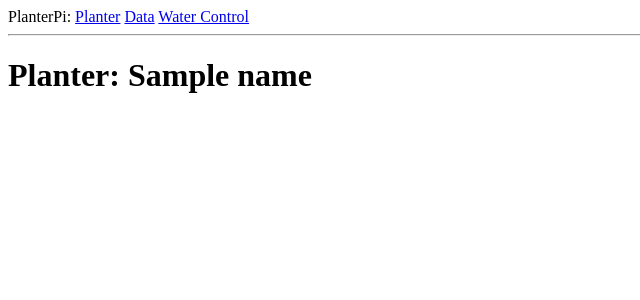
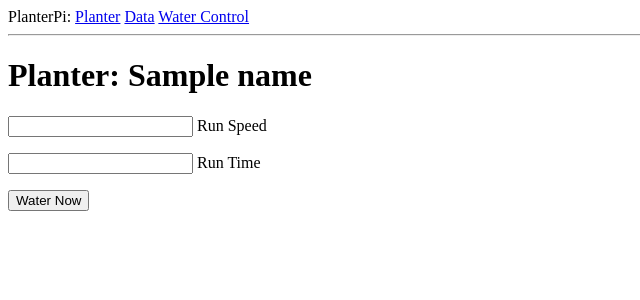
Before and after one commit to nwaggoner16/flask_planter, a Flask app: template app/templates/water_control.html in a window 1280 px wide. Shown: the top 300 px of the page, without its empty margins (0-640 px from the left). Run offline with Flask 2, Linux system fonts and the light colour scheme; the template is opened without the code that fills it: values that come from a table or form of the project are taken from there, most other values are stand-ins (such as "Sample title", 1, 10 or a date in 2020).

Commit message:
Work on routes.

```diff
--- a/app/routes.py
+++ b/app/routes.py
@@ -124,7 +124,15 @@ def water_control():
 	water_form = WaterForm()
 	global planter_obj
 	name = {'name': planter_obj.planter_name}
-	return render_template('water_control.html', name=name)
+
+	if water_form.validate():
+		global run_time
+		global run_speed
+		run_time = water_form.rt_input.data
+		run_speed = water_form.rs_input.data
+		print(run_time)
+		print(run_speed)
+	return render_template('water_control.html', name=name, water_form=water_form)
 
 @app.route('/plot.png')
 def plot_png():
--- a/app/templates/charts.html
+++ b/app/templates/charts.html
@@ -1,6 +1,6 @@
 {% extends "index.html" %}
 
 {% block content %}
-
+    <p>{{ response_var.response }}</p>
 
 {% endblock %}
--- a/app/templates/water_control.html
+++ b/app/templates/water_control.html
@@ -2,6 +2,16 @@
 
 {% block content %}
     <h1>Planter: {{ name.name  }}</h1>
-
+    <form action="" method="post" novalidate>
+        {{ water_form.hidden_tag() }}
+        <p>
+            {{ water_form.rs_input }}
+            {{ water_form.rs_input.label }}
+        </p>
+        <p>
+            {{ water_form.rt_input }}
+            {{ water_form.rt_input.label }}
+        </p>
+        <p>{{ water_form.water_trig() }}</p>
 
 {% endblock %}
```
